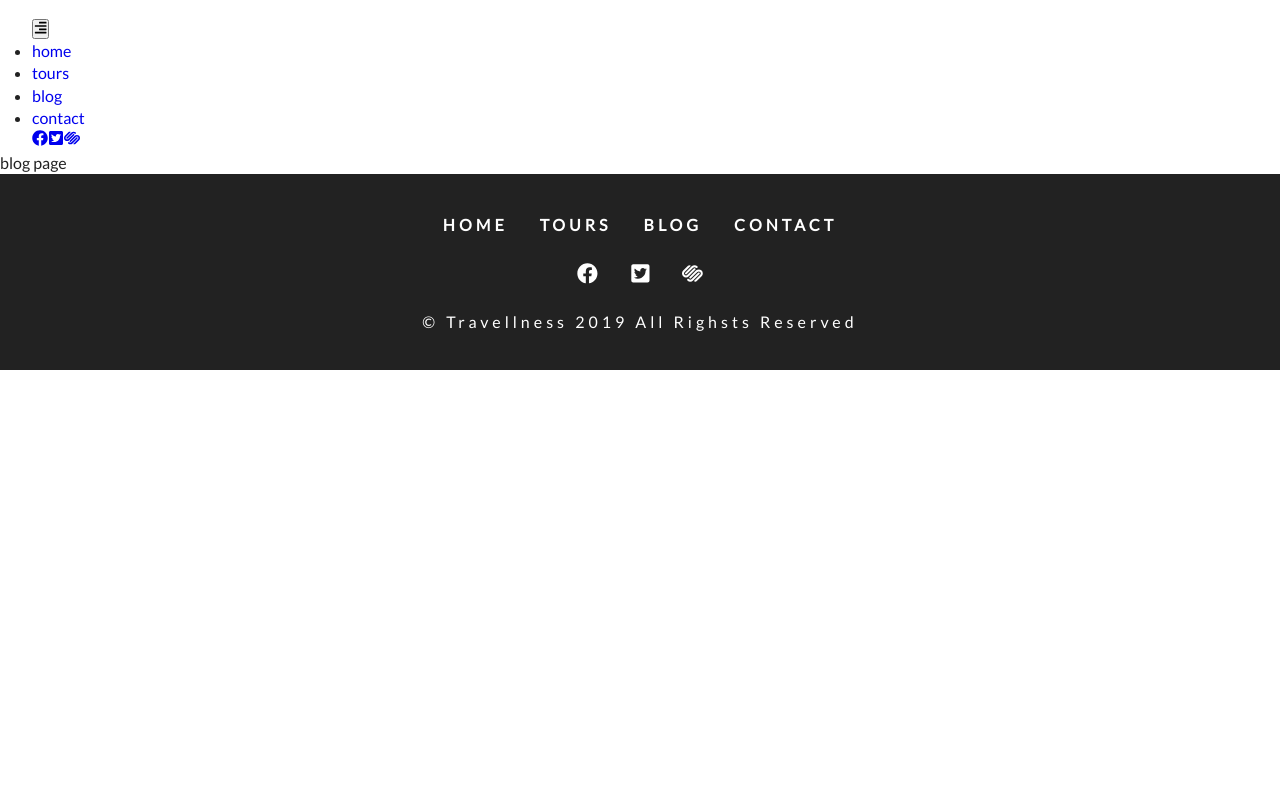
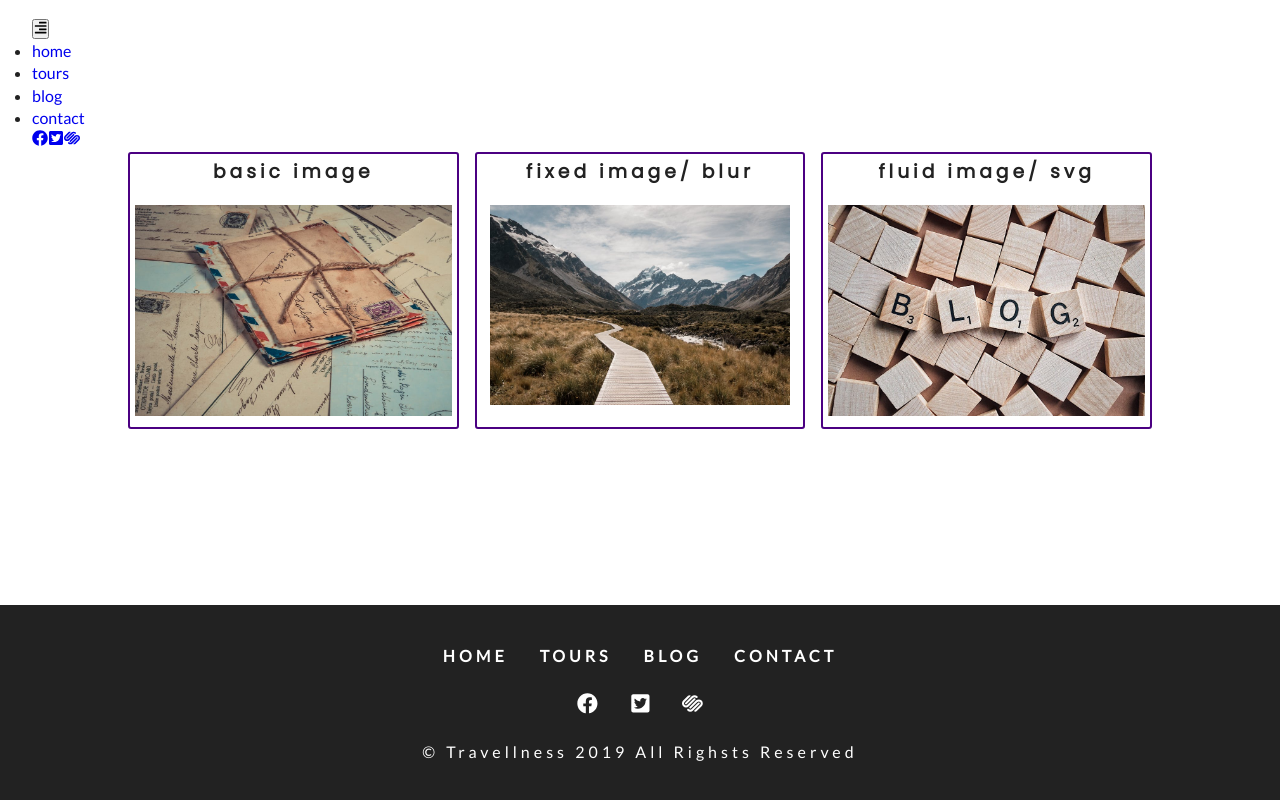
Before and after one commit to isidoreduc/travellness, a Gatsby site: page /blog in a window 1280 px wide. Shown: the part 1607-2407 px from the top of the page. Before the commit the page ends 1977 px from the top, so only its background shows below. Built offline with nearby package versions, Linux system fonts and the light colour scheme; Gatsby itself is replaced by a stand-in of ours.

Commit message:
graphql with gatsby image

```diff
--- a/gatsby-config.js
+++ b/gatsby-config.js
@@ -6,9 +6,20 @@
 
 module.exports = {
   siteMetadata: {
-    title: "Travellness",
-    description: "Come to were the life is. Travel well. Travellness.",
-    author: "@io",
+    title: 'Travellness',
+    description: 'Come to were the life is. Travel well. Travellness.',
+    author: '@io',
   },
-  plugins: [`gatsby-plugin-styled-components`],
-}
+  plugins: [
+    `gatsby-plugin-styled-components`,
+    {
+      resolve: `gatsby-source-filesystem`,
+      options: {
+        name: `images`,
+        path: `${__dirname}/src/images/`,
+      },
+    },
+    `gatsby-transformer-sharp`,
+    `gatsby-plugin-sharp`,
+  ],
+};
--- a/package.json
+++ b/package.json
@@ -15,7 +15,11 @@
   "dependencies": {
     "babel-plugin-styled-components": "^1.10.6",
     "gatsby": "^2.15.28",
+    "gatsby-image": "^2.2.23",
+    "gatsby-plugin-sharp": "^2.2.27",
     "gatsby-plugin-styled-components": "^3.1.8",
+    "gatsby-source-filesystem": "^2.1.28",
+    "gatsby-transformer-sharp": "^2.2.19",
     "react": "^16.10.0",
     "react-dom": "^16.10.0",
     "react-icons": "^3.7.0",
--- /dev/null
+++ b/src/examples-reference/graphlQuery.js
@@ -0,0 +1,26 @@
+import React from 'react';
+import { useStaticQuery, graphql } from 'gatsby';
+
+const GraphlQuery = () => {
+  const {
+    site: { siteMetadata },
+  } = useStaticQuery(data);
+  return (
+    <div>
+      <h1>author: {siteMetadata.author}</h1>
+      <h1>title:{siteMetadata.title}</h1>
+    </div>
+  );
+};
+
+const data = graphql`
+  {
+    site {
+      siteMetadata {
+        author
+        title
+      }
+    }
+  }
+`;
+export default GraphlQuery;
--- /dev/null
+++ b/src/examples-reference/imageFrame.js
@@ -0,0 +1,69 @@
+import React from 'react';
+import { useStaticQuery, graphql } from 'gatsby';
+import img from '../images/connectBcg.jpeg';
+import Img from 'gatsby-image';
+import styled from 'styled-components';
+
+const ImageFrame = () => {
+  const { fixed, fluid } = useStaticQuery(data);
+
+  return (
+    <Wrapper>
+      <article>
+        <h3>basic image</h3>
+        <img className="basic" src={img} alt="" />
+      </article>
+      <article>
+        <h3>fixed image/ blur</h3>
+        <Img fixed={fixed.childImageSharp.fixed} />
+      </article>
+      <article>
+        <h3>fluid image/ svg</h3>
+        <Img fluid={fluid.childImageSharp.fluid} />
+      </article>
+    </Wrapper>
+  );
+};
+
+// styled component
+const Wrapper = styled.div`
+  text-align: center;
+  width: 80vw;
+  margin: 0 auto 10rem auto;
+  article {
+    border: 2px solid indigo;
+    border-radius: 3px;
+    padding: 5px;
+    margin: 0 0 1rem;
+  }
+  .basic {
+    width: 100%;
+  }
+  @media (min-width: 992px) {
+    display: grid;
+    grid-template-columns: 1fr 1fr 1fr;
+    grid-column-gap: 1rem;
+  }
+`;
+
+// graphql query
+const data = graphql`
+  {
+    fixed: file(relativePath: { eq: "defaultBcg.jpeg" }) {
+      childImageSharp {
+        fixed(width: 300, height: 200) {
+          ...GatsbyImageSharpFixed
+        }
+      }
+    }
+    fluid: file(relativePath: { eq: "blogBcg.jpeg" }) {
+      childImageSharp {
+        fluid(grayscale: true) {
+          ...GatsbyImageSharpFluid_tracedSVG
+        }
+      }
+    }
+  }
+`;
+
+export default ImageFrame;
--- a/src/pages/blog.js
+++ b/src/pages/blog.js
@@ -1,12 +1,17 @@
-import React from "react"
-import Layout from "../components/layout"
+import React from 'react';
+import Layout from '../components/layout';
+import ImageFrame from '../examples-reference/imageFrame';
+// import GraphlQuery from "../examples-reference/graphlQuery"
+
 
 const blog = () => {
   return (
     <Layout>
-      <div>blog page</div>
+      <div>
+        <ImageFrame />
+      </div>
     </Layout>
-  )
-}
+  );
+};
 
-export default blog
+export default blog;
```
Also changed, not shown: 2 other files.
